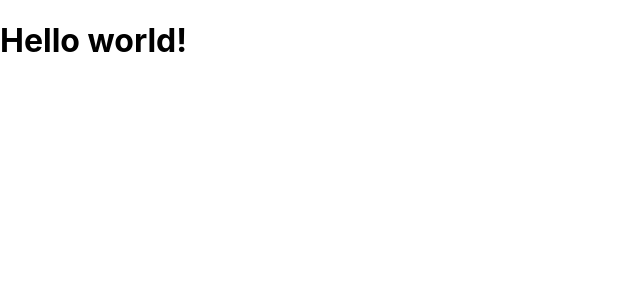
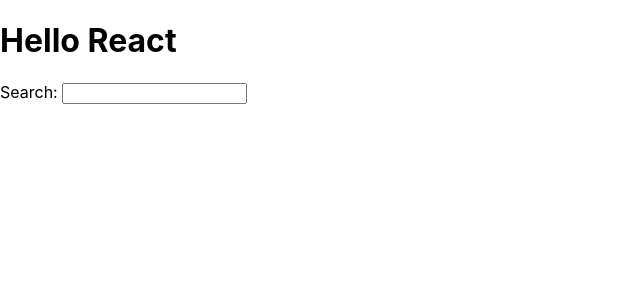
Before and after one commit to chrisumartinez/hackernews, a React (Create React App) app: page / in a window 1280 px wide. Shown: the top 300 px of the page, without its empty margins (0-640 px from the left). Built offline with nearby package versions, Linux system fonts and the light colour scheme.

Commit message:
finished react jsx

```diff
--- a/src/App.js
+++ b/src/App.js
@@ -4,10 +4,17 @@
 
 const title = "React";
 
+function getTitle(title) {
+	return title;
+}
+
 const App = () => {
 	return (
 		<div>
-			<h1>Hello world!</h1>
+			<h1>Hello {getTitle("React")}</h1>
+
+			<label htmlFor="search">Search: </label>
+			<input id="search" type="text" />
 		</div>
 	);
 };
```
